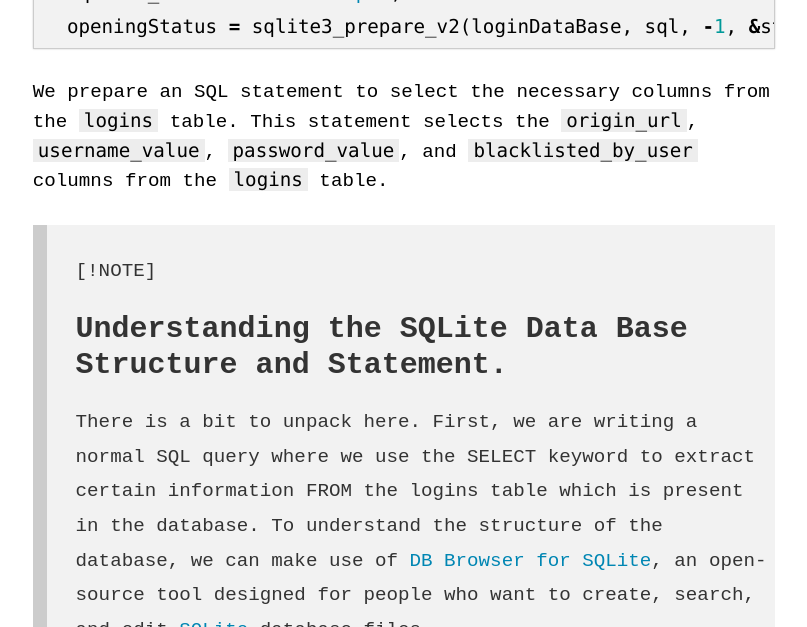
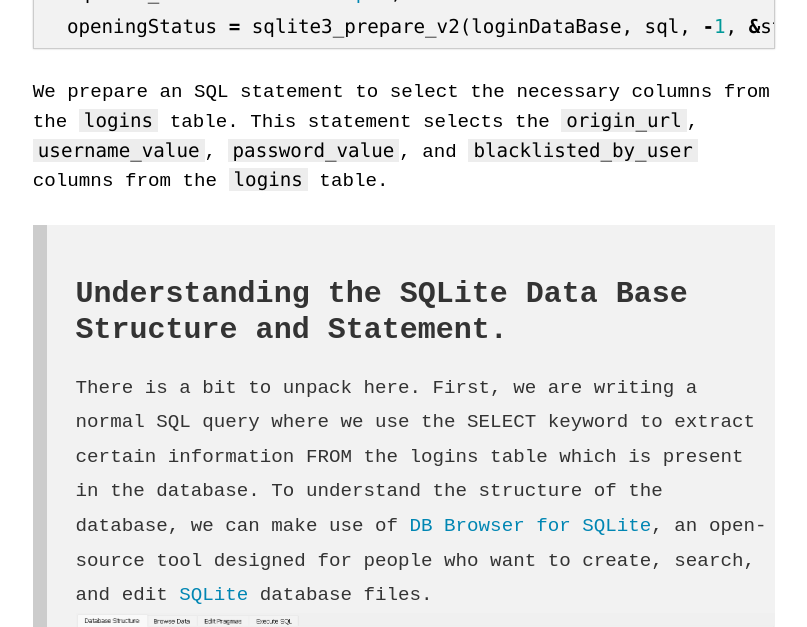
Before and after one commit to BernKing/bernking.github.io, a Jekyll site: the page built from _posts/2024-07-16-chrome-stealer.md, in a window 1280 px wide and 1400 px high, scrolled down 10235 px. Shown: the top 627 px of the window, without its empty margins (236-1043 px from the left). Built offline with Jekyll 4.4.1, drawn with Linux system fonts in a browser that asks for light colours; some web fonts are replaced; our own code applies the rules of GitHub Pages for plain Markdown files; some of the changed text lies outside the part shown; grey boxes are pictures that could not be loaded.

Commit message:
Update 2024-07-16-chrome-stealer.md

```diff
--- a/_posts/2024-07-16-chrome-stealer.md
+++ b/_posts/2024-07-16-chrome-stealer.md
@@ -276,15 +276,14 @@ Now we can start the process of reading the database. As stated before, we open
 We prepare an SQL statement to select the necessary columns from the `logins` table.
 This statement selects the `origin_url`, `username_value`, `password_value`, and `blacklisted_by_user` columns from the `logins` table.
 
-> [!NOTE]
 > # Understanding the SQLite Data Base Structure and Statement.
 >
 > There is a bit to unpack here. First, we are writing a normal SQL query where we use the SELECT keyword to extract certain information FROM the logins table which is present in the database.
 > To understand the structure of the database, we can make use of [DB Browser for SQLite](https://sqlitebrowser.org/), an open-source tool designed for people who want to create, search, and edit [SQLite](https://www.sqlite.org/) database files.
-> <figure><img src="media/Pastedimage20240714235341.png"><figcaption>Data Base Structure</figcaption></figure>
+> ![Data Base Tables](https://github.com/BernKing/bernking.github.io/blob/main/_posts/media/Pastedimage20240714235341.png)
 > By taking a quick look, we realize that there are nine tables present in this database, and we quickly come to the conclusion that the logins table is probably the one that matters.
 > Now, using the Browse Data option, we can take a look inside the logins table.
-> <figure><img src="media/Pastedimage20240715121641.png"><figcaption>Data Base Collumns</figcaption></figure>
+> ![Data Base Collumns](https://github.com/BernKing/bernking.github.io/blob/main/_posts/media/Pastedimage20240715121641.png)
 > This is a small snippet of the columns present, and we see that, in order to log in to an account, we need the three things we are extracting from the database: the link (origin_url), the username (username_value), and
 > the password (password_value), which we can see is an encrypted BLOB. I also decided to extract the blacklisted_by_user column. This column is either a 1 or a 0, meaning:
 >
@@ -434,7 +433,7 @@ After this process, we go back to the `loginDataParser` function and print the o
 
 After each pass of the loop that iterates over the rows of the database, this is the expected output:
 
-<figure><img src="media/Pastedimage20240715145203.png"><figcaption>Expected Output</figcaption></figure>
+![Expected Output](https://github.com/BernKing/bernking.github.io/blob/main/_posts/media/Pastedimage20240715145203.png)
 
 ---
 
```
